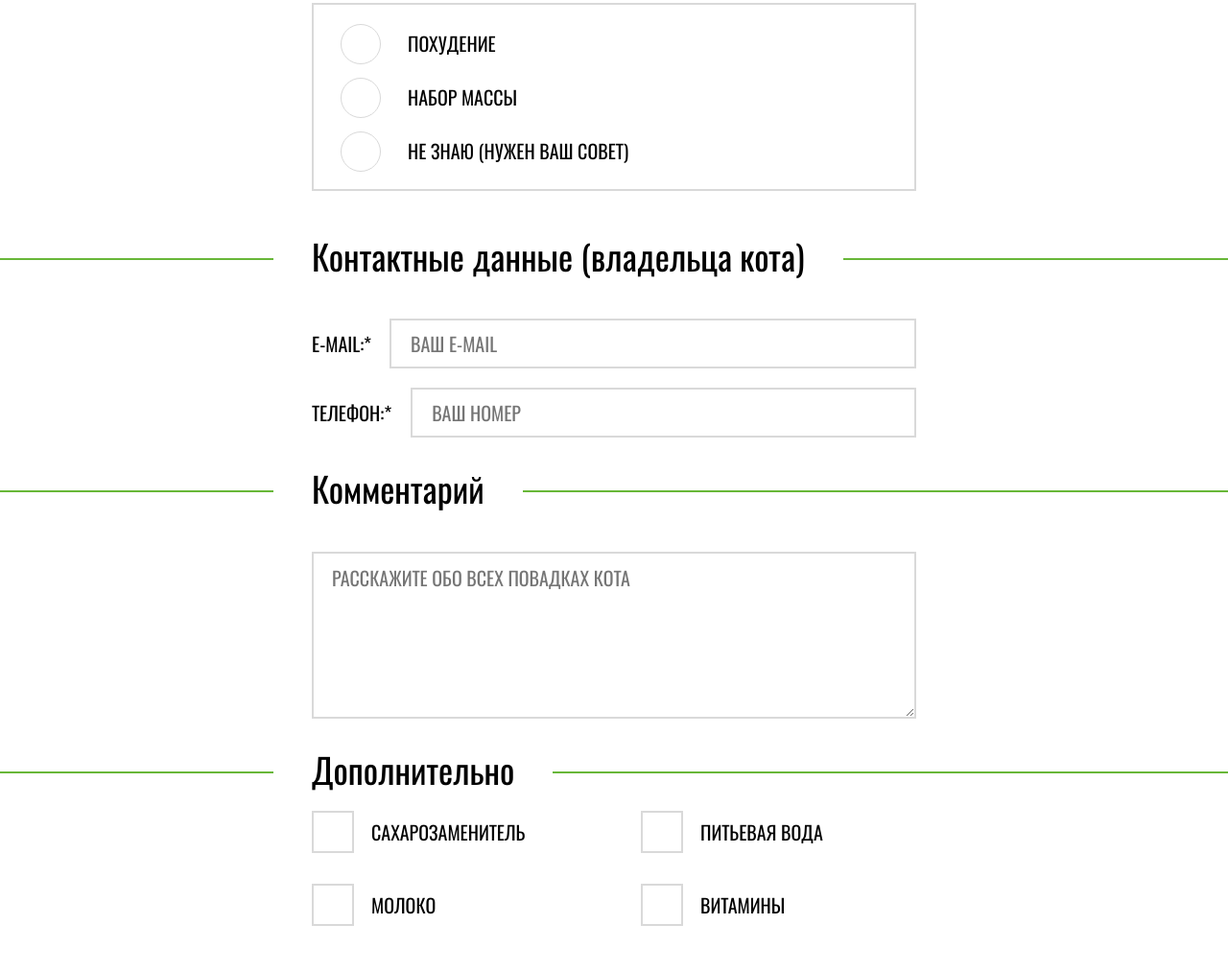
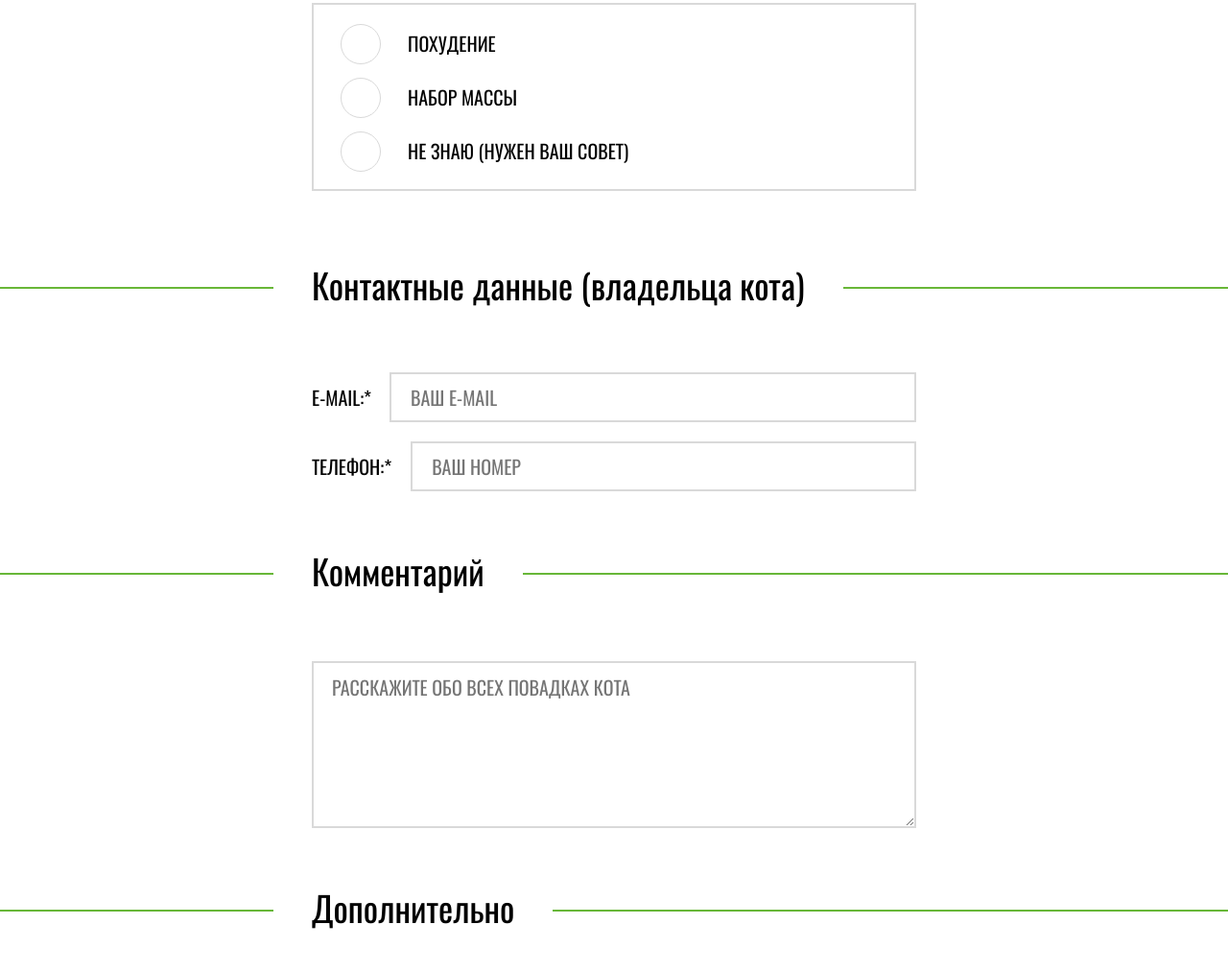
Before and after one commit to Artem26102006/cat-energy, a website: page source/form.html in a window 1280 px wide. Shown: the part 645-1658 px from the top of the page at 96% size. Drawn offline with nearby package versions, Linux system fonts and the light colour scheme; files that its build step writes are made by us from their sources.

Commit message:
finalremake bllbbllb

```diff
--- a/source/less/blocks/form.less
+++ b/source/less/blocks/form.less
@@ -172,12 +172,12 @@
 }
 
 .form__about-owner {
-  padding-top: 10px;
-  padding-bottom: 10px;
+  padding-top: 30px;
+  padding-bottom: 28px;
 
   @media (min-width: @tablet-width) {
-    padding-top: 50px;
-    padding-bottom: 35px;
+    padding-top: 80px;
+    padding-bottom: 65px;
   }
 
   @media (min-width: @desktop-width) {
@@ -253,11 +253,11 @@
   display: flex;
   flex-direction: column;
   row-gap: 14px;
-  margin-top: 10px;
+  margin-top: 30px;
 
   @media (min-width: @tablet-width) {
     row-gap: 20px;
-    margin-top: 44px;
+    margin-top: 70px;
   }
 
   @media (min-width: @desktop-width) {
@@ -321,14 +321,14 @@
   text-transform: uppercase;
   width: 100%;
   height: 151px;
-  margin-top: 10px;
+  margin-top: 30px;
   border: 2px solid @gray;
 
   @media (min-width: @tablet-width) {
     padding-left: 19px;
     font-size: 20px;
     line-height: 30px;
-    margin-top: 45px;
+    margin-top: 73px;
     height: 174px;
   }
 
@@ -338,11 +338,11 @@
 }
 
 .form__additional {
-  padding-top: 5px;
+  padding-top: 20px;
   padding-bottom: 41px;
 
   @media (min-width: @tablet-width) {
-    padding-top: 30px;
+    padding-top: 60px;
     padding-bottom: 54px;
   }
 
@@ -370,7 +370,7 @@
   line-height: 18px;
   text-transform: uppercase;
   row-gap: 10px;
-  margin-top: 15px;
+  margin-top: 35px;
 
   @media (min-width: @tablet-width) {
     display: grid;
@@ -379,7 +379,7 @@
     font-size: 20px;
     line-height: 30px;
     column-gap: 56px;
-    margin-top: 22px;
+    margin-top: 49px;
   }
 
   @media (min-width: @desktop-width) {
```
